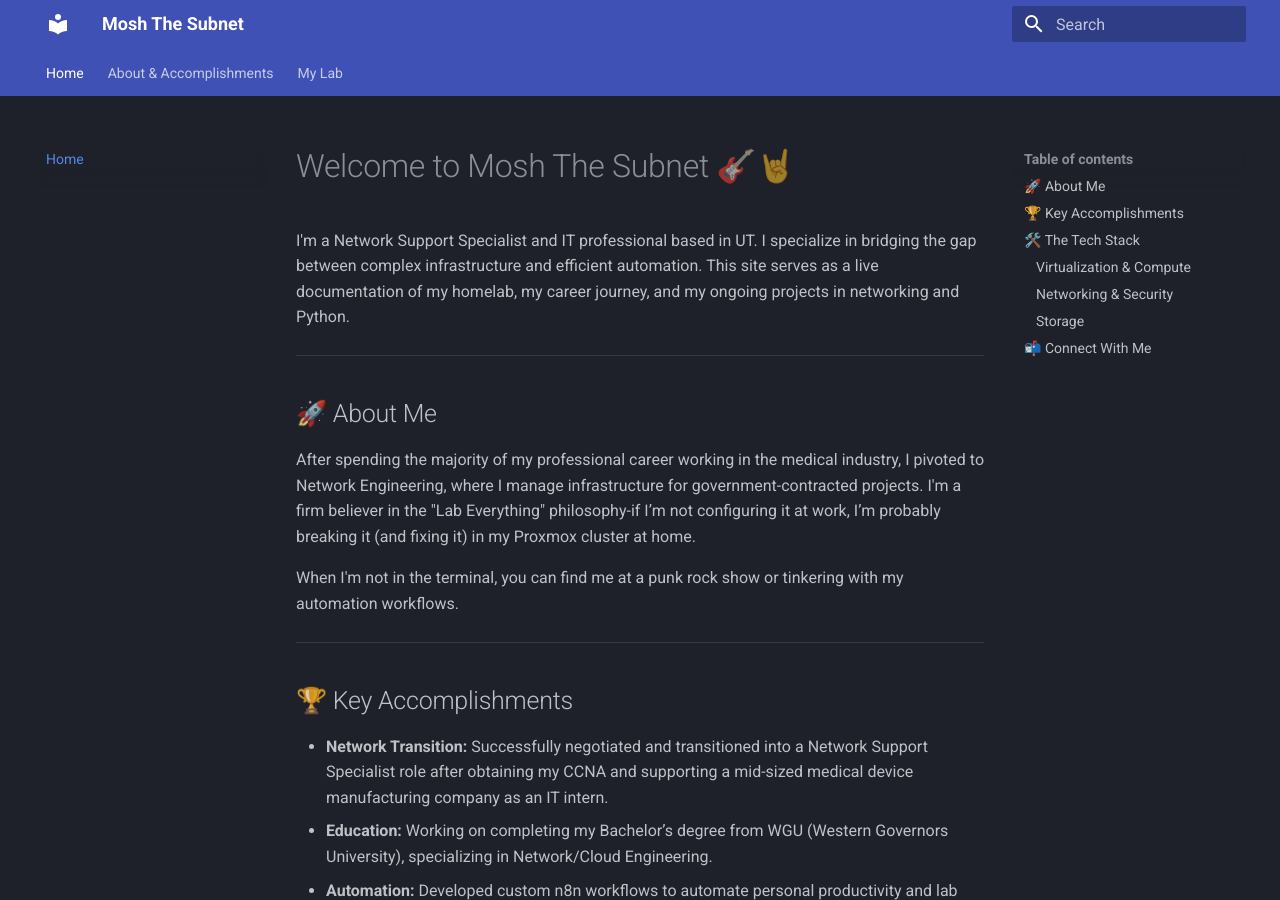
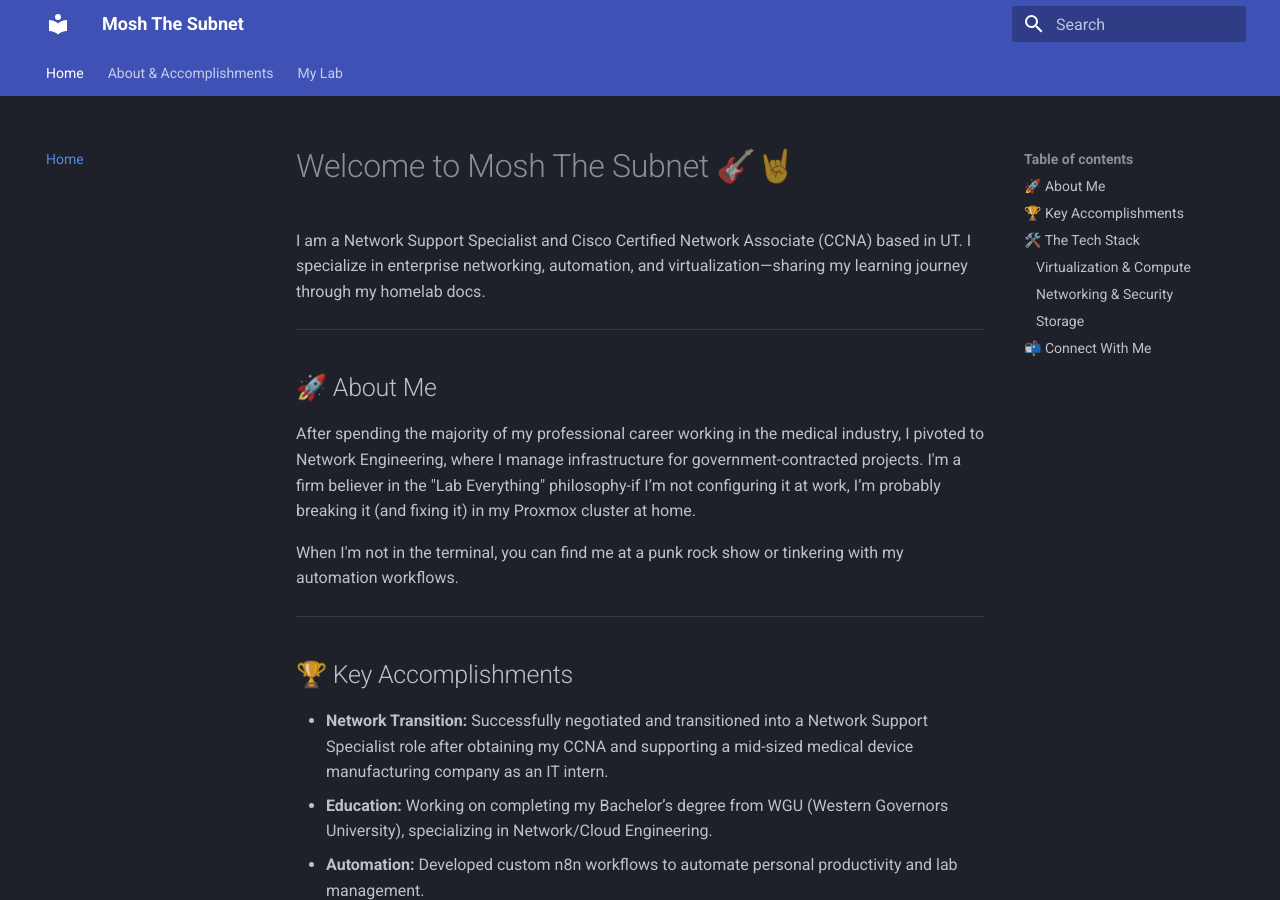
Before and after one commit to moshthesubnet/my-lab-docs, an MkDocs documentation site: the page built from docs/index.md, in a window 1280 px wide and 900 px high. Built offline with MkDocs 1.6.1 and Material for MkDocs 9.7.7, drawn with Linux system fonts in a browser that asks for light colours.

Commit message:
Update index.md

```diff
--- a/docs/index.md
+++ b/docs/index.md
@@ -1,6 +1,6 @@
 # Welcome to Mosh The Subnet 🎸🤘
 
-I'm a Network Support Specialist and IT professional based in UT. I specialize in bridging the gap between complex infrastructure and efficient automation. This site serves as a live documentation of my homelab, my career journey, and my ongoing projects in networking and Python.
+I am a Network Support Specialist and Cisco Certified Network Associate (CCNA) based in UT. I specialize in enterprise networking, automation, and virtualization—sharing my learning journey through my homelab docs.
 
 ---
 
```
